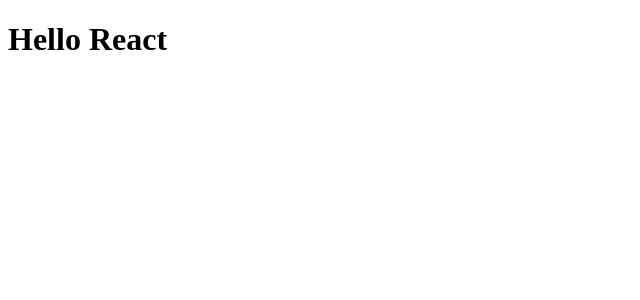
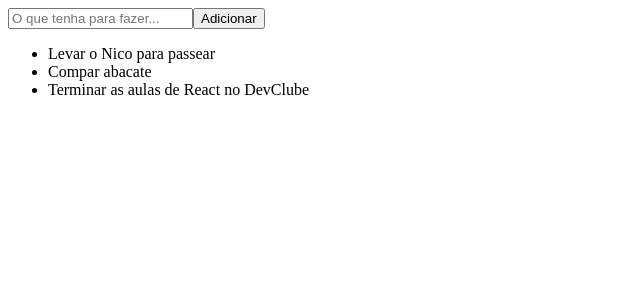
Before and after one commit to Laercio-Rodrigues/projeto-react-bonus, a React (Vite) app: page / in a window 1280 px wide. Shown: the top 300 px of the page, without its empty margins (0-640 px from the left). Built offline with nearby package versions, Linux system fonts and the light colour scheme.

Commit message:
Estrutura HTML do Projeto

```diff
--- a/src/App.jsx
+++ b/src/App.jsx
@@ -3,7 +3,15 @@
 
   return (
     <div>
-      <h1>Hello React</h1>
+      <input placeholder="O que tenha para fazer..." />
+      <button>Adicionar</button>
+
+      <ul>
+        <li>Levar o Nico para passear</li>
+        <li>Compar abacate</li>
+        <li>Terminar as aulas de React no DevClube</li>
+      </ul>
+
     </div>
   )
 }
```
